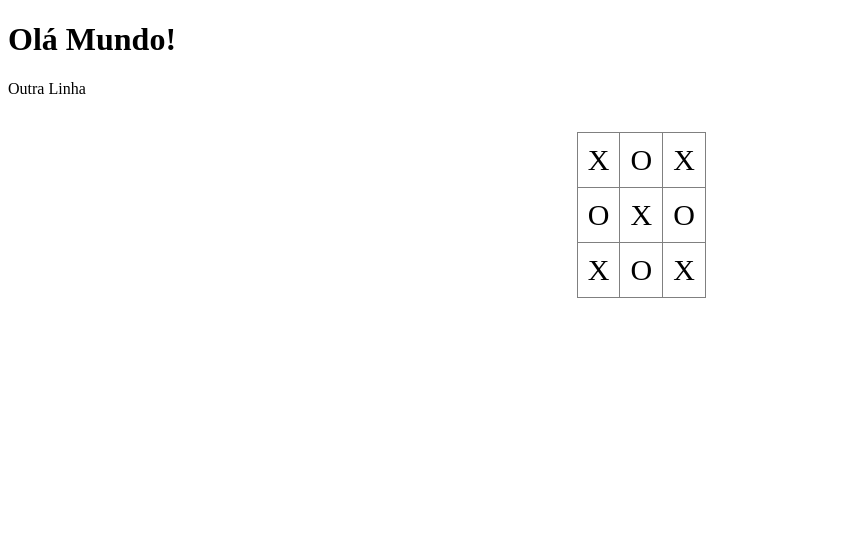
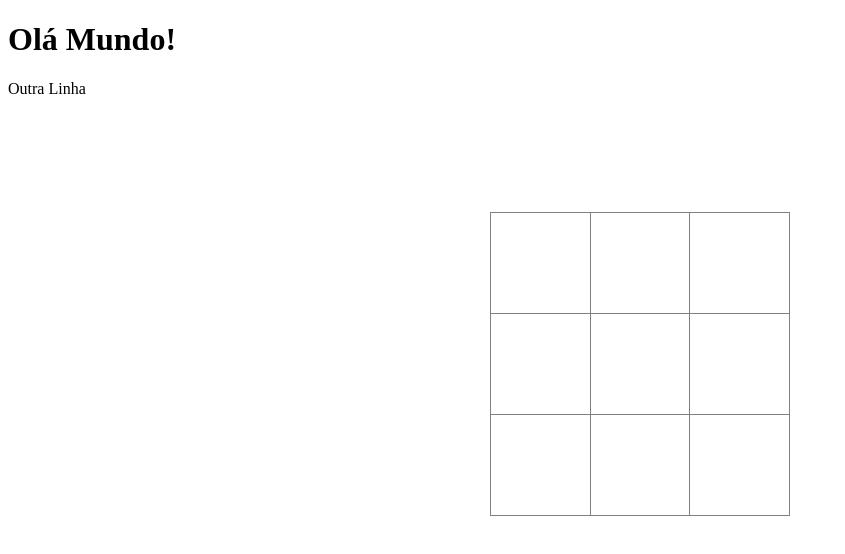
Before and after one commit to Matheus-S-Cruz/site1, a plain HTML site: page index.html in a window 1280 px wide. Shown: the whole page, without its empty margins (0-845 px from the left). Drawn offline with Linux system fonts and the light colour scheme.

Commit message:
Cria Jogo da Velha

```diff
--- a/index.html
+++ b/index.html
@@ -5,29 +5,31 @@
     <meta name="viewport" content="width=device-width, initial-scale=1.0">
     <title>Document</title>
     <link rel= "stylesheet" href="style.css">
+    <script src="script.js" defer ></script>
 </head>
 <body>
     <h1>Olá Mundo!</h1>
     <p>Outra Linha</p><br>
     <table border="1" class="tabela">
 
-        <thead>
-            <td>X</td>
-            <td>O</td>
-            <td>X</td>
-        </thead>
+        <tbody>
+            <tr>
+                <td onclick="marca(this)"></td>
+                <td onclick="marca(this)"></td>
+                <td onclick="marca(this)"></td>
+            </tr>
+            <tr>
+                <td onclick="marca(this)"></td>
+                <td onclick="marca(this)"></td>
+                <td onclick="marca(this)"></td>
+            </tr>
+            <tr>
+                <td onclick="marca(this)"></td>
+                <td onclick="marca(this)"></td>
+                <td onclick="marca(this)"></td>
+            </tr>
 
-        <tbody>
-            <td>O</td>
-            <td>X</td>
-            <td>O</td>
         </tbody>
-
-        <tfoot>
-            <td>X</td>
-            <td>O</td>
-            <td>X</td>
-        </tfoot>
 
     </table>
 </body>
--- /dev/null
+++ b/script.js
@@ -0,0 +1,11 @@
+let jogador = "X"
+
+function marca(celula) {
+    celula.innerHTML = jogador
+
+    if (jogador == "X") {
+        jogador = "O"
+    } else {
+        jogador = "X"
+    }
+}
--- a/style.css
+++ b/style.css
@@ -1,11 +1,21 @@
 table{
-    font-size: 30px;
+    font-size: 50px;
     border-collapse: collapse;
     padding: 10px;
     text-align: left;
 }
 
 .tabela, td{
-    margin-left: 45%;
+    background-color: rgb(0, 0, 0)45, 192, 192);
+    width: 300px;
+    height: 80px;
+    margin: auto;
     padding: 10px;
+    cursor: pointer;
+    margin-top: 80px;
+    text-align: center;
 }
+
+td:hover{
+    background-color: lightgray;
+}
```
